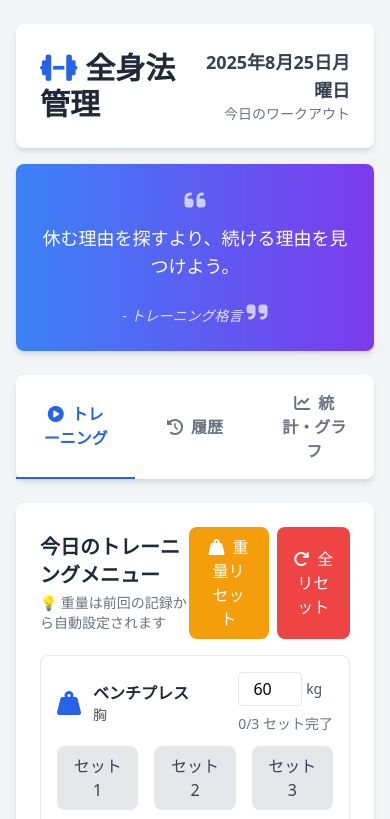
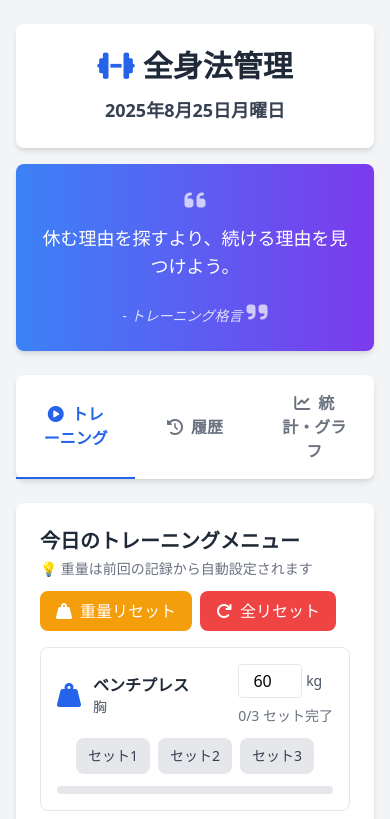
Before and after one commit to tako1987/gymtracker, a plain HTML site: page index.html in a window 390 px wide. Shown: the top 819 px of the page. Drawn offline with nearby package versions, Linux system fonts and the light colour scheme.

Commit message:
Update index.html
SP版ヘッダーのUI改良

```diff
--- a/index.html
+++ b/index.html
@@ -3,7 +3,7 @@
 <head>
     <meta charset="UTF-8">
     <meta name="viewport" content="width=device-width, initial-scale=1.0">
-    <title>筋トレ進捗管理アプリ</title>
+    <title>全身法管理アプリ</title>
     <link href="https://cdn.jsdelivr.net/npm/tailwindcss@2.2.19/dist/tailwind.min.css" rel="stylesheet">
     <link rel="stylesheet" href="https://cdn.jsdelivr.net/npm/@fortawesome/fontawesome-free@6.4.0/css/all.min.css">
     <script src="https://cdn.jsdelivr.net/npm/chart.js"></script>
@@ -21,15 +21,12 @@
     <div class="container mx-auto px-4 py-6">
         <!-- Header -->
         <header class="bg-white rounded-lg shadow-md p-6 mb-4">
-            <div class="flex justify-between items-center">
-                <h1 class="text-3xl font-bold text-gray-800">
+            <div class="text-center">
+                <h1 class="text-3xl font-bold text-gray-800 mb-3">
                     <i class="fas fa-dumbbell text-blue-600"></i>
                     全身法管理
                 </h1>
-                <div class="text-right">
-                    <div class="text-lg font-semibold text-gray-700" id="currentDate"></div>
-                    <div class="text-sm text-gray-500">今日のワークアウト</div>
-                </div>
+                <div class="text-lg font-semibold text-gray-700" id="currentDate"></div>
             </div>
         </header>
 
@@ -67,12 +64,12 @@
         <!-- Training Tab -->
         <div id="trainingContent" class="tab-content">
             <div class="bg-white rounded-lg shadow-md p-6 mb-6">
-                <div class="flex justify-between items-center mb-4">
+                <div class="flex flex-col sm:flex-row justify-between items-start sm:items-center mb-4 space-y-3 sm:space-y-0">
                     <div>
                         <h2 class="text-xl font-bold text-gray-800">今日のトレーニングメニュー</h2>
                         <p class="text-sm text-gray-500 mt-1">💡 重量は前回の記録から自動設定されます</p>
                     </div>
-                    <div class="flex space-x-2">
+                    <div class="flex flex-wrap gap-2">
                         <button onclick="resetWeights()" class="bg-yellow-500 hover:bg-yellow-600 text-white px-4 py-2 rounded-lg transition duration-200">
                             <i class="fas fa-weight-hanging mr-2"></i>重量リセット
                         </button>
@@ -96,8 +93,8 @@
         <div id="historyContent" class="tab-content hidden">
             <div class="bg-white rounded-lg shadow-md p-6">
                 <h2 class="text-xl font-bold text-gray-800 mb-4">トレーニング履歴</h2>
-                <div class="mb-4">
-                    <input type="date" id="historyDate" class="border rounded-lg px-3 py-2 mr-2">
+                <div class="flex flex-col sm:flex-row gap-2 mb-4">
+                    <input type="date" id="historyDate" class="border rounded-lg px-3 py-2 flex-1">
                     <button onclick="showHistoryForDate()" class="bg-blue-500 hover:bg-blue-600 text-white px-4 py-2 rounded-lg">
                         <i class="fas fa-search mr-2"></i>検索
                     </button>
@@ -199,9 +196,9 @@
         // Application state
         let currentWorkout = {};
         let trainingHistory = JSON.parse(localStorage.getItem('trainingHistory')) || {};
-        let lastWeights = JSON.parse(localStorage.getItem('lastWeights')) || {}; // 🆕 重量記憶機能
+        let lastWeights = JSON.parse(localStorage.getItem('lastWeights')) || {};
 
-        // 🆕 Get last used weight or default weight
+        // Get last used weight or default weight
         function getInitialWeight(exerciseName, defaultWeight) {
             return lastWeights[exerciseName] || defaultWeight;
         }
@@ -236,14 +233,14 @@
                 });
         }
 
-        // 🆕 Modified initialization to use last weights
+        // Modified initialization to use last weights
         function initializeWorkout() {
             const today = getToday();
             if (!trainingHistory[today]) {
                 currentWorkout = {};
                 exercises.forEach(exercise => {
                     currentWorkout[exercise.name] = {
-                        weight: getInitialWeight(exercise.name, exercise.defaultWeight), // 🆕 前回の重量を使用
+                        weight: getInitialWeight(exercise.name, exercise.defaultWeight),
                         sets: [false, false, false],
                         completed: false
                     };
@@ -291,10 +288,10 @@
                         </div>
                     </div>
 
-                    <div class="flex justify-center space-x-4">
+                    <div class="flex justify-center space-x-2 sm:space-x-4">
                         ${exerciseData.sets.map((completed, index) => `
                             <button onclick="toggleSet('${exercise.name}', ${index})"
-                                    class="px-4 py-2 rounded-lg font-medium transition duration-200 ${
+                                    class="px-3 py-2 sm:px-4 rounded-lg font-medium transition duration-200 text-sm sm:text-base ${
                                         completed
                                             ? 'bg-green-500 text-white'
                                             : 'bg-gray-200 text-gray-700 hover:bg-gray-300'
@@ -317,17 +314,17 @@
             });
         }
 
-        // 🆕 Modified weight update to save last weights
+        // Modified weight update to save last weights
         function updateWeight(exerciseName, weight) {
             const newWeight = parseInt(weight) || 0;
             currentWorkout[exerciseName].weight = newWeight;
 
-            // 🆕 Save as last used weight
+            // Save as last used weight
             lastWeights[exerciseName] = newWeight;
             localStorage.setItem('lastWeights', JSON.stringify(lastWeights));
 
             saveWorkout();
-            renderExercises(); // Re-render to show weight change indicator
+            renderExercises();
         }
 
         function toggleSet(exerciseName, setIndex) {
@@ -347,7 +344,7 @@
             localStorage.setItem('trainingHistory', JSON.stringify(trainingHistory));
         }
 
-        // 🆕 Reset weights to default
+        // Reset weights to default
         function resetWeights() {
             if (confirm('すべての重量をデフォルト値にリセットしますか？')) {
                 exercises.forEach(exercise => {
```
